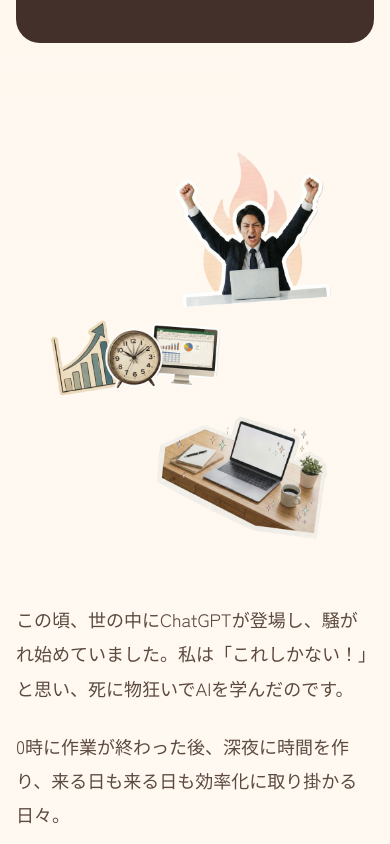
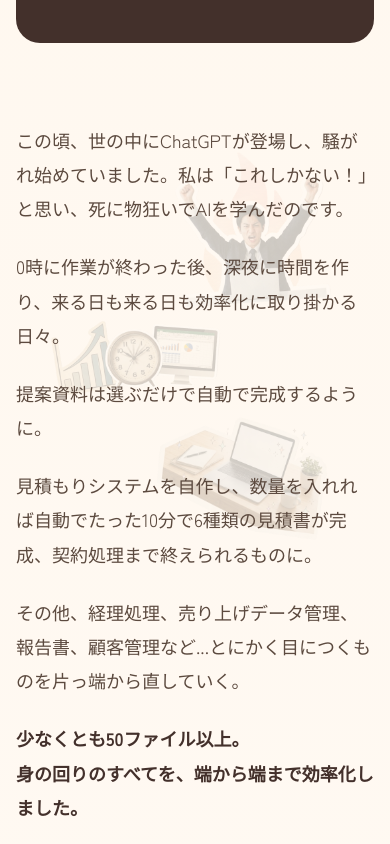
Before and after one commit to shunsuke-tnk/ai-komon-lp, a React (Vite) app: page / in a window 390 px wide. Shown: the part 7000-7844 px from the top of the page. Built offline with nearby package versions, Linux system fonts and the light colour scheme; a web font is replaced by a local one.

Commit message:
レスポンシブ

```diff
--- a/App.tsx
+++ b/App.tsx
@@ -517,9 +517,14 @@ const App: React.FC = () => {
           </div>
 
           {/* Part 2: 死に物狂いの効率化 - 左写真 / 右テキスト */}
-          <div className="grid md:grid-cols-2 gap-8 md:gap-16 items-start mb-20 md:mb-28">
-            {/* 左: 写真 */}
-            <div className="md:sticky md:top-32">
+          <div className="relative grid md:grid-cols-2 gap-8 md:gap-16 items-start mb-20 md:mb-28">
+            {/* スマホ用: 背景画像として透かし表示 */}
+            <div
+              className="absolute inset-0 md:hidden bg-contain bg-no-repeat bg-left-top opacity-20 pointer-events-none"
+              style={{ backgroundImage: "url('/images/efficiency.png')" }}
+            />
+            {/* 左: 写真（PC用のみ表示） */}
+            <div className="hidden md:block md:sticky md:top-32">
               <img
                 src="/images/efficiency.png"
                 alt="効率化に取り組む様子"
@@ -527,7 +532,7 @@ const App: React.FC = () => {
               />
             </div>
             {/* 右: テキスト */}
-            <div>
+            <div className="relative z-10">
               <div className="space-y-6 text-lg text-text-body leading-[1.9]">
                 <p>
                   この頃、世の中にChatGPTが登場し、騒がれ始めていました。私は「これしかない！」と思い、死に物狂いでAIを学んだのです。
```
